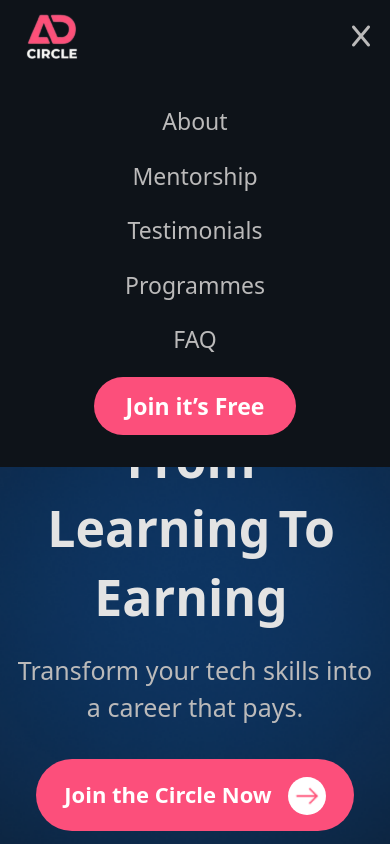
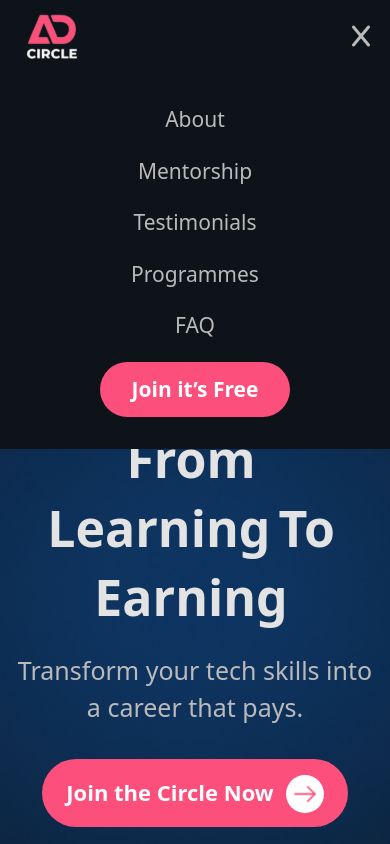
Before and after one commit to OLADIMEJI988/aritdevcircle, a React (Vite) app: page / in a window 390 px wide. Both pictures are taken after a click on the button 359 px from the left and 36 px from the top of the page. Shown: the top 844 px of the page. Built offline with nearby package versions, Linux system fonts and the light colour scheme.

Commit message:
minor change

```diff
--- a/src/pages/LandingPage.jsx
+++ b/src/pages/LandingPage.jsx
@@ -78,7 +78,7 @@ export default function LandingPage() {
               transition={{ duration: 0.3, ease: "easeInOut" }}
               className="absolute top-full left-0 w-full bg-[#0e1319] lg:hidden z-20 overflow-hidden"
             >
-              <div className="flex flex-col gap-5 mobile:max-xxm:text-[23px] xxm:max-lg:text-[25px] text-center py-8">
+              <div className="flex flex-col gap-5 mobile:max-xxm:text-[21px] xxm:max-lg:text-[25px] text-center py-8">
                 <p className="hover:cursor-pointer">About</p>
                 <p className="hover:cursor-pointer">Mentorship</p>
                 <p className="hover:cursor-pointer">Testimonials</p>
@@ -160,7 +160,7 @@ export default function LandingPage() {
 
             {/* CTA Button */}
             <motion.button
-            className="bg-[#fc4f7b] text-[#110D0D] mobile:max-xxm:py-4 xxm:max-lg:py-5 lg:py-2 xl:py-3 mobile:max-xxm:px-7 xxm:max-lg:px-9 lg:px-5 xl:px-6 rounded-full font-semibold hover:opacity-90 flex justify-center items-center mobile:max-lg:gap-4 lg:gap-3 mx-auto mobile:max-lg:mt-8 lg:mt-6 xl:mt-8"
+            className="bg-[#fc4f7b] text-[#110D0D] mobile:max-xxm:py-[14px] xxm:max-lg:py-5 lg:py-2 xl:py-3 mobile:max-xxm:px-6 xxm:max-lg:px-9 lg:px-5 xl:px-6 rounded-full font-semibold hover:opacity-90 flex justify-center items-center mobile:max-xxm:gap-3 xxm:max-lg:gap-4 lg:gap-3 mx-auto mobile:max-lg:mt-8 lg:mt-6 xl:mt-8"
             initial={{ opacity: 0, y: 20 }}
             animate={{ opacity: 1, y: 0 }}
             transition={{ duration: 0.4, delay: 1.3, ease: "easeOut" }}
```
